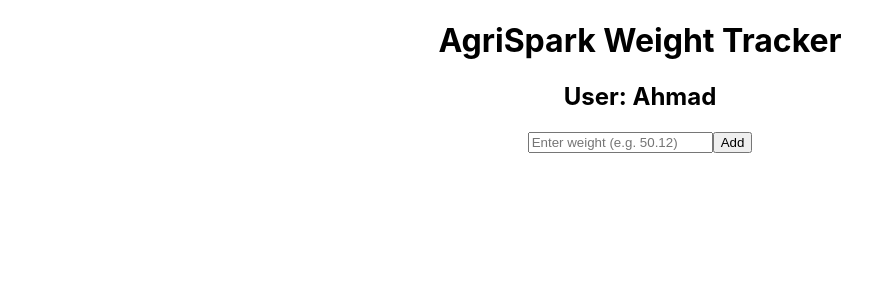
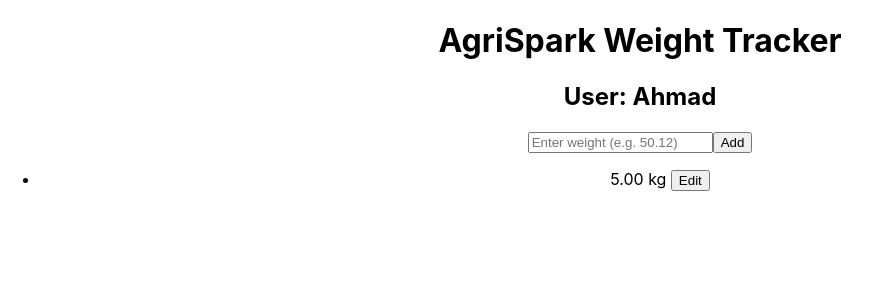
Before and after one commit to nathwood/agri, a React (Create React App) app: page / in a window 1280 px wide. Both pictures are taken after typing "5" into the empty fields and a click on the button "Add". Shown: the top 300 px of the page, without its empty margins (0-881 px from the left). Built offline with nearby package versions, Linux system fonts and the light colour scheme.

Commit message:
list and edit functionality

```diff
--- a/src/App.js
+++ b/src/App.js
@@ -1,6 +1,7 @@
 import './App.css';
 import React, { useState, useEffect } from 'react';
 import WeightInput from './components/WeightInput';
+import WeightList from './components/WeightList';
 
 function App() {
 
@@ -20,12 +21,20 @@ function App() {
     localStorage.setItem('weights', JSON.stringify(updatedWeights));
   }
 
+  // Function to update weight items
+  const updateWeight = (index, newWeight) => {
+    const updatedWeights = weights.map((weight, i) => (i === index ? newWeight : weight));
+    setWeights(updatedWeights);
+    localStorage.setItem('weights', JSON.stringify(updatedWeights));
+  };
+
   return (
     <div className="App">
 
       <h1>AgriSpark Weight Tracker</h1>
       <h2>User: Ahmad</h2>
       <WeightInput addWeight = {addWeight} />
+      <WeightList weights = {weights} updateWeight = {updateWeight} />
 
     </div>
   );
--- /dev/null
+++ b/src/components/WeightList.js
@@ -0,0 +1,60 @@
+import React, { useState } from 'react';
+
+const WeightList = ( { weights, updateWeight } ) => {
+
+    // State values
+    const [editableIndex, setEditableIndex] = useState(null);
+    const [editValue, setEditValue] = useState('');
+
+    // Handle edit functionality
+    const handleEdit = (index) => {
+        setEditableIndex(index);
+        setEditValue(weights[index]);
+    };
+
+    // Handle update functionality
+    const handleUpdate = (index) => {
+        const formattedValue = parseFloat(editValue).toFixed(2);
+
+        // Input validation
+        if (!isNaN(formattedValue) && editValue !== '' ) {
+            updateWeight(index, formattedValue);
+            setEditableIndex(null);
+        }
+        // Error prompt
+        else {
+            alert('Please enter a valid number');
+        }
+    };
+
+    return (
+        <ul>
+            {weights.map((weight, index) => (
+                <li key={index}>
+                {editableIndex === index ?
+                // Update button
+                (
+                  <>
+                    <input
+                      type="number"
+                      step="0.01"
+                      value={editValue}
+                      onChange={(e) => setEditValue(e.target.value)}
+                    />
+                    <button onClick={() => handleUpdate(index)}>Update</button>
+                  </>
+                ) :
+                // Edit button
+                (
+                  <>
+                    {weight} kg {" "}
+                    <button onClick={() => handleEdit(index)}>Edit</button>
+                  </>
+                )}
+              </li>
+            ))}
+        </ul>
+    )
+}
+
+export default WeightList;
```
